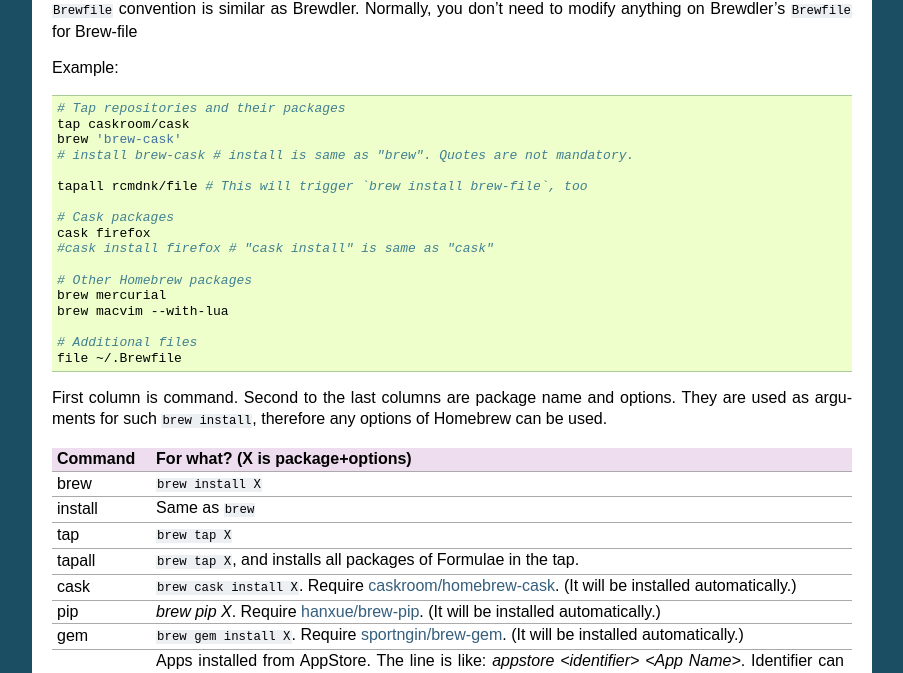
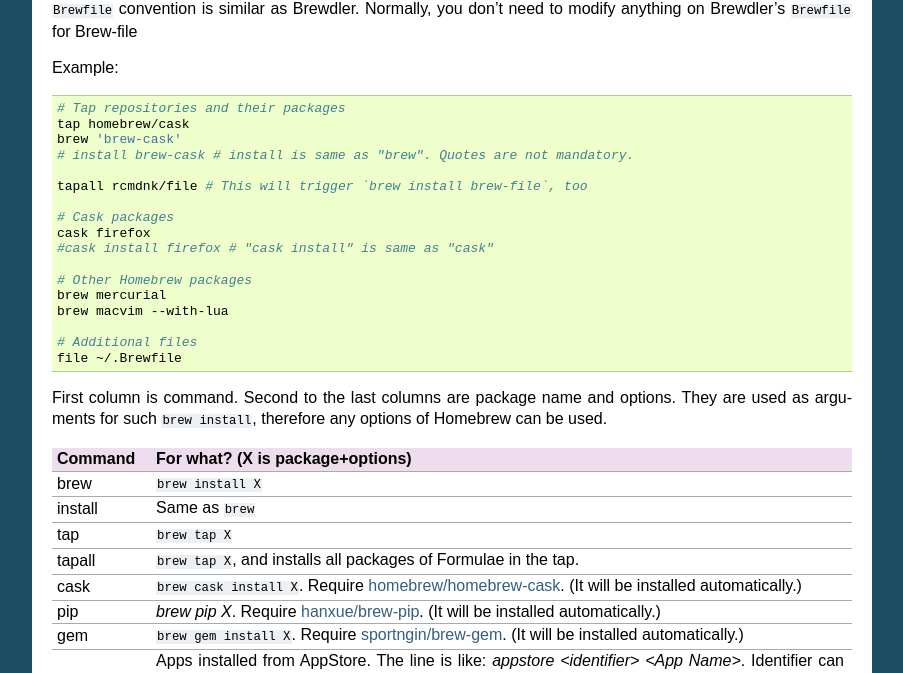
Before and after one commit to rcmdnk/homebrew-file, a Sphinx documentation site: the page built from docs/usage.rst, in a window 1280 px wide and 900 px high, scrolled down 533 px. Shown: the part 143-816 px from the top of the window, without its empty margins (198-1101 px from the left). Built offline with Sphinx 7.4.7, drawn with Linux system fonts in a browser that asks for light colours; some of the changed text lies outside the part shown.

Commit message:
caskroom/cask to homebrew/cask

```diff
--- a/docs/BrewFile.py
+++ b/docs/BrewFile.py
@@ -375,10 +375,10 @@
         for t in self.tap_list:
             if t == "homebrew/core":
                 core = 1
+            elif t in ["caskroom/cask", "homebrew/cask"]:
+                cask = 1
             elif t.startswith("homebrew/"):
                 homebrew_taps.append(t)
-            elif t == "caskroom/cask":
-                cask = 1
             elif t.startswith("caskroom/"):
                 cask_taps.append(t)
             else:
@@ -391,7 +391,7 @@
             self.tap_list.append("homebrew/core")
         self.tap_list += homebrew_taps
         if cask == 1:
-            self.tap_list.append("caskroom/cask")
+            self.tap_list.append("homebrew/cask")
         self.tap_list += cask_taps
         self.tap_list += other_taps
 
--- a/docs/settings.rst
+++ b/docs/settings.rst
@@ -14,5 +14,5 @@
    HOMEBREW_BREWFILE_TOP_PACKAGES | Packages which are listed in Brewfile even if `leaves` is used and they are under dependencies. (Useful for such `go`, which is used by itself, but some packages depend on it, too.) | \"\"
    HOMEBREW_BREWFILE_VERBOSE      | Set verbose level. | 1
    HOMEBREW_BREWFILE_APPSTORE     | Set 0 you don't want to list up AppStore applications Brewfile. | 1
-   HOMEBREW_CASK_OPTS             | This is `Cask's option <https://github.com/caskroom/homebrew-cask/blob/master/USAGE.md>`_ to set cask environment. If appdir or fontdir is set with these options, Brew-file uses these values in it. | \"\"
+   HOMEBREW_CASK_OPTS             | This is `Cask's option <https://github.com/homebrew/homebrew-cask/blob/master/USAGE.md>`_ to set cask environment. If appdir or fontdir is set with these options, Brew-file uses these values in it. | \"\"
    HOMEBREW_GEM_OPTS              | This is `brew-gem's option <https://github.com/sportngin/brew-gem/blob/master/README.md>`_ to set Ruby environment. | \"\"
--- a/docs/usage.rst
+++ b/docs/usage.rst
@@ -18,7 +18,7 @@
    export HOMEBREW_BREWFILE=~/.brewfile
 
 You can also modify the default installation locations of Cask packages.
-To make this settings, it is the same as issuing `How to Use Homebrew-cask#Options <https://github.com/caskroom/homebrew-cask/blob/master/USAGE.md#options>`_.
+To make this settings, it is the same as issuing `How to Use Homebrew-cask#Options <https://github.com/homebrew/homebrew-cask/blob/master/USAGE.md#options>`_.
 You might want to add the following line to your **.bashrc** or **.zshenv**:
 
 .. code-block:: sh
@@ -44,7 +44,7 @@
 Example::
 
     # Tap repositories and their packages
-    tap caskroom/cask
+    tap homebrew/cask
     brew 'brew-cask'
     # install brew-cask # install is same as "brew". Quotes are not mandatory.
 
@@ -73,7 +73,7 @@
 install          Same as ``brew``
 tap              ``brew tap X``
 tapall           ``brew tap X``, and installs all packages of Formulae in the tap.
-cask             ``brew cask install X``. Require `caskroom/homebrew-cask <https://github.com/caskroom/homebrew-cask/>`_. (It will be installed automatically.)
+cask             ``brew cask install X``. Require `homebrew/homebrew-cask <https://github.com/homebrew/homebrew-cask/>`_. (It will be installed automatically.)
 pip              `brew pip X`. Require `hanxue/brew-pip <https://github.com/hanxue/brew-pip>`_. (It will be installed automatically.)
 gem              ``brew gem install X``. Require `sportngin/brew-gem <https://github.com/sportngin/brew-gem>`_. (It will be installed automatically.)
 appstore         Apps installed from AppStore. The line is like: `appstore <identifier> <App Name>`. Identifier can be obtained by `argon/mas <https://github.com/argon/mas>`_. (It will be installed automatically.) For older OS X, it might be not available. For such a case, only App names are listed by ``init``, and ``install`` command just warns like ``Please install <App Name> from App Store!``.
@@ -133,7 +133,7 @@
 Other example: `Add an option to ignore appstore apps · Issue #22 · rcmdnk/homebrew-file <https://github.com/rcmdnk/homebrew-file/issues/22>`_
 
 You don't need to ``brew install`` by hand.
-As written above, ``tap 'caskroom/cask'`` is can be dropped
+As written above, ``tap 'homebrew/cask'`` is can be dropped
 because ``cask 'firefox'`` triggers it.
 
 Some packages such macvim has Application (MacVim.app).
@@ -199,7 +199,7 @@
     ### Please copy these lines to your Brewfile and use with `brew bundle`.
 
     ### tap and install Cask (remove comment if necessary).
-    #tap caskroom/cask
+    #tap homebrew/cask
     #install brew-cask
 
     ### Apps installed by Cask in /Applications
```
Also changed, not shown: 1 other file.
